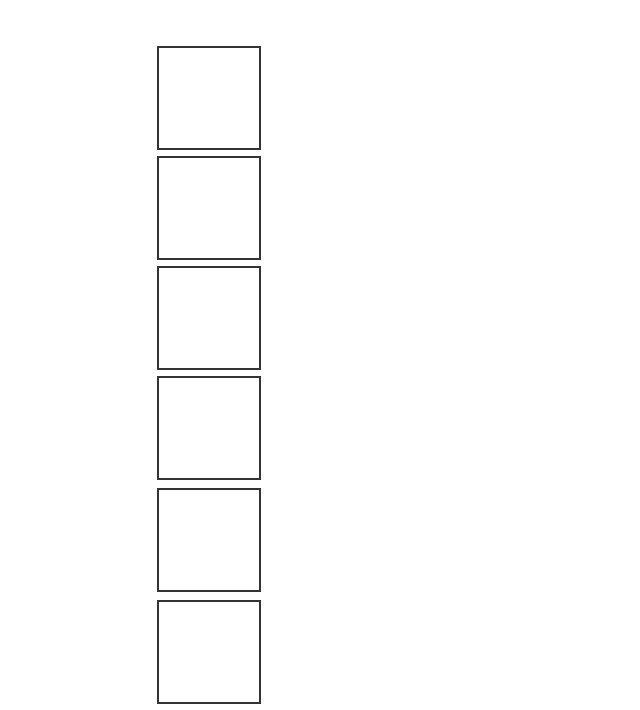
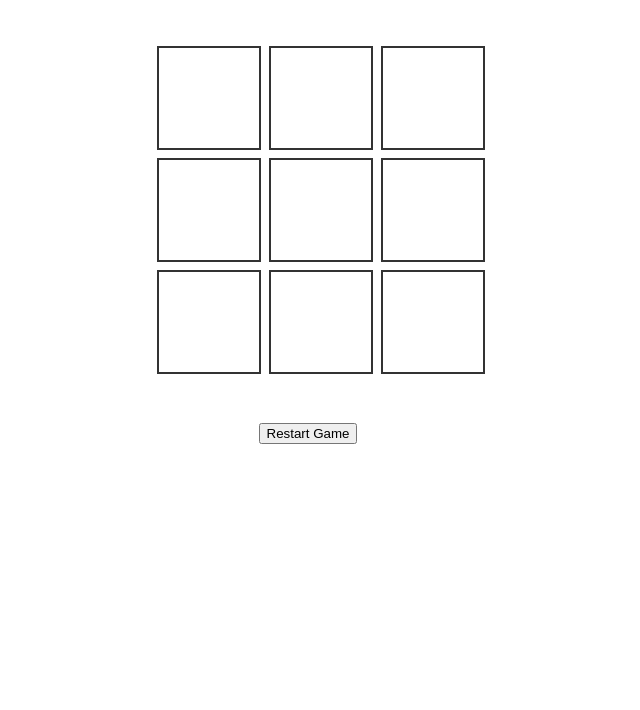
Before and after one commit to MorganECausey/tic-tac-toe, a plain HTML site: page index.html in a window 1280 px wide. Shown: the part 51-761 px from the top of the page, without its empty margins (332-972 px from the left). Drawn offline with Linux system fonts and the light colour scheme.

Commit message:
fixed the grid styling. added a shade to the hover in a cell

```diff
--- a/style.css
+++ b/style.css
@@ -6,8 +6,8 @@ section {
 }
 .game-container {
     display: grid;
-    grid-template-columns: repeat(3 100px);
-    grid-template-rows: repeat(3, 100px);
+    grid-template-columns: repeat(3, 1fr);
+    grid-template-rows: repeat(3, 1fr);
     gap: 10px;
     width: 300px;
     margin: 50px auto;
@@ -26,3 +26,6 @@ section {
     align-items: center;
     justify-content: center;
 }
+.cell:hover {
+    background-color: #e0e0e0;
+}
```
